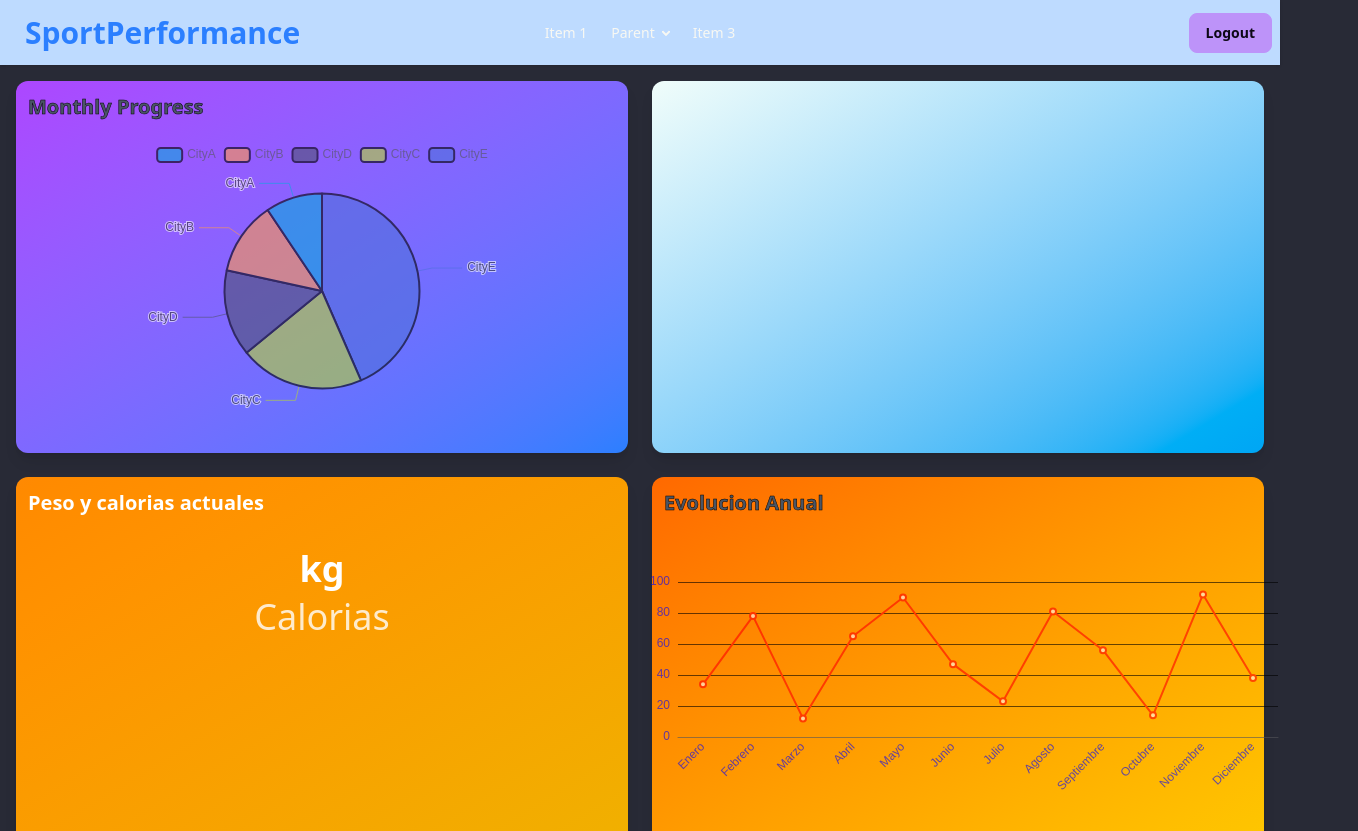
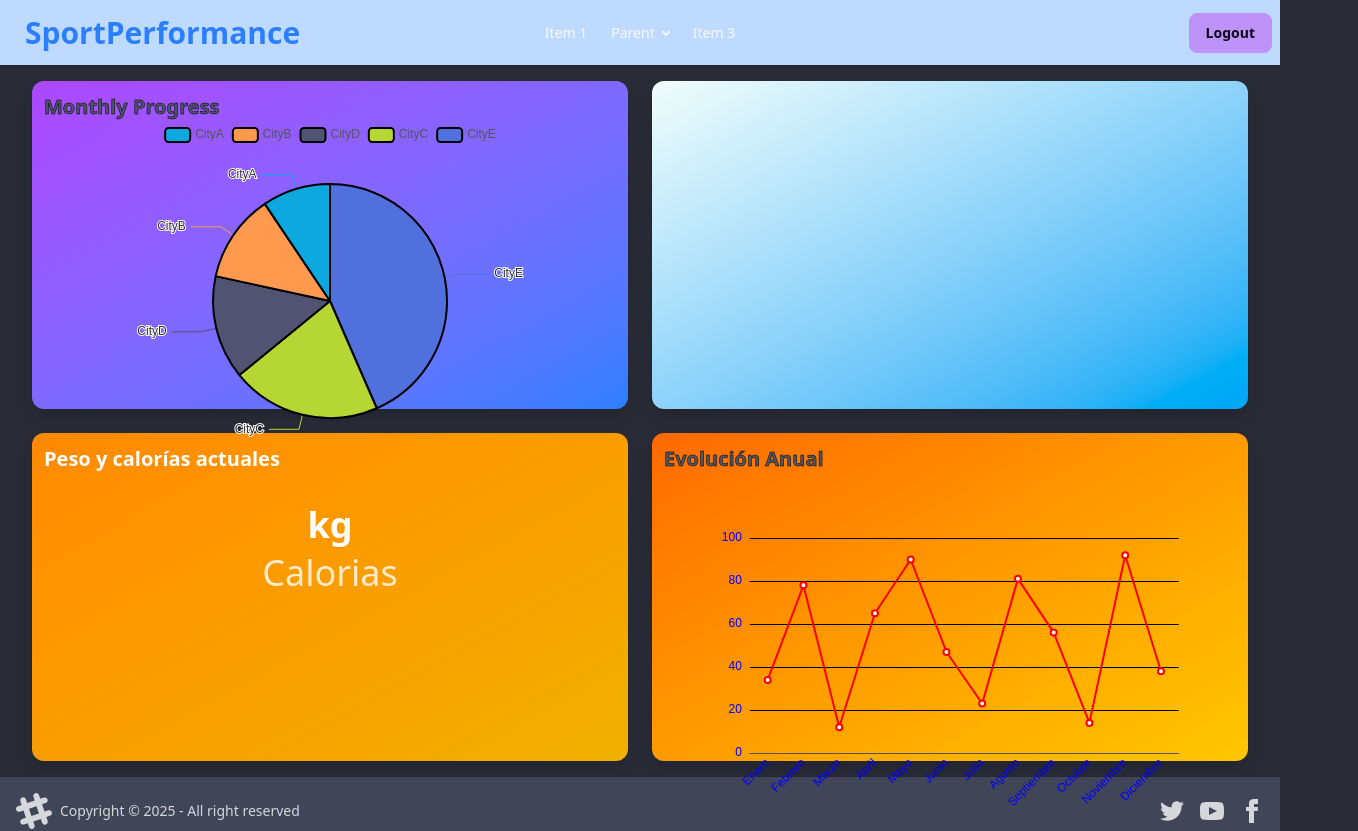
Before and after one commit to VictorCarmonaMoraza/SportPerformance2026_Front_V2, an Angular app: page /sport/user-sport/0 in a window 1280 px wide. Shown: the top 831 px of the page, 1358 px wide, since content can reach past the window. Built offline with nearby package versions, Linux system fonts and the light colour scheme.

Commit message:
Refactor de pantalla

```diff
--- a/src/app/app.html
+++ b/src/app/app.html
@@ -1,3 +1 @@
-<main class="min-h-screen flex flex-col">
-  <router-outlet />
-</main>
+<router-outlet />
--- a/src/app/shared/components/charts/charts.css
+++ b/src/app/shared/components/charts/charts.css
@@ -0,0 +1,5 @@
+:host {
+  display: block;
+  width: 100%;
+  height: 100%;
+}
--- a/src/app/shared/components/charts/charts.html
+++ b/src/app/shared/components/charts/charts.html
@@ -1 +1 @@
-<div #chart style="width: 800px;height:300px;"></div>
+<div #chart class="w-full h-full"></div>
--- a/src/app/shared/components/charts/charts.ts
+++ b/src/app/shared/components/charts/charts.ts
@@ -1,26 +1,52 @@
-import { Component, ElementRef, input, ViewChild } from '@angular/core';
+import {
+  Component,
+  ElementRef,
+  ViewChild,
+  input,
+  AfterViewInit,
+  OnDestroy
+} from '@angular/core';
 import * as echarts from 'echarts';
 
 @Component({
   selector: 'app-charts',
-  imports: [],
   templateUrl: './charts.html',
   styleUrl: './charts.css',
 })
-export class Charts {
-  @ViewChild('chart') chartElement!: ElementRef<HTMLDivElement>;
+export class Charts implements AfterViewInit, OnDestroy {
 
-  // typeGraph = input.required<string>();
-  // data = input.required<string[]>();
-  // dataSerie = input.required<number[]>();
+  @ViewChild('chart', { static: true })
+  chartElement!: ElementRef<HTMLDivElement>;
+
   options = input.required<echarts.EChartsOption>();
 
+  private chart!: echarts.ECharts;
+  private resizeObserver!: ResizeObserver;
+
   ngAfterViewInit(): void {
+    const dom = this.chartElement.nativeElement;
 
-    // 1. Initialize ECharts using the ViewChild reference
-    const chartDom = this.chartElement.nativeElement;
-    const myChart = echarts.init(chartDom);
+    this.chart = echarts.init(dom);
 
-    myChart.setOption(this.options())
+    this.chart.setOption(this.options(), {
+      notMerge: true,
+      lazyUpdate: false
+    });
+
+    // 🔥 OBSERVA CAMBIOS REALES DE TAMAÑO
+    this.resizeObserver = new ResizeObserver(() => {
+      this.chart.resize({
+        width: 'auto',
+        height: 'auto',
+        animation: { duration: 300 }
+      });
+    });
+
+    this.resizeObserver.observe(dom);
+  }
+
+  ngOnDestroy(): void {
+    this.resizeObserver?.disconnect();
+    this.chart?.dispose();
   }
 }
--- a/src/app/shared/components/evolution-by-month/evolution-by-month.html
+++ b/src/app/shared/components/evolution-by-month/evolution-by-month.html
@@ -1,4 +1,4 @@
-<div class="flex justify-center items-center mt-5">
+<div class="h-90">
   <!-- <app-chart [typeGraph]="'bar'" [data]="diasDelMes" [dataSerie]="dataSerie" /> -->
   <app-charts [options]="option" />
 </div>
--- a/src/app/shared/components/evolution-by-week/evolution-by-week.html
+++ b/src/app/shared/components/evolution-by-week/evolution-by-week.html
@@ -1,6 +1,12 @@
-<div class="flex justify-center items-center">
-  <!-- <app-chart [typeGraph]="'line'" [data]="diasSemana" [dataSerie]="dataSerie" /> -->
+<div class="h-90">
   @if(metrics().length){
   <app-charts [options]="option()!" />
   }
 </div>
+
+
+<!-- <div class="flex flex-col flex-1 min-h-0">
+  @if(metrics().length){
+  <app-charts [options]="option()!" />
+  }
+</div> -->
--- a/src/app/shared/components/evolution-by-week/evolution-by-week.ts
+++ b/src/app/shared/components/evolution-by-week/evolution-by-week.ts
@@ -126,8 +126,9 @@ export class EvolutionByWeek {
 
     return {
       tooltip: { trigger: 'item' },
+
       legend: {
-        top: 1,
+        top: 8,
         left: 'center',
         data: ['Distancia (km)', 'Velocidad media (km/h)'],
         icon: 'rect',
@@ -138,42 +139,51 @@ export class EvolutionByWeek {
           fontWeight: 'bold'
         }
       },
+
       grid: {
-        left: '3%',
-        right: '8%',
-        bottom: '7%',
-        containLabel: true
+        top: 48,
+        bottom: 36,
+        left: 24,
+        right: 40,
+        containLabel: false // 🔥 CLAVE ABSOLUTA
       },
+
       xAxis: {
         type: 'category',
         boundaryGap: false,
         data: this.daysOfWeek(),
+        axisLine: { show: false },
+        axisTick: { show: false },
         axisLabel: {
-          show: true,
-          color: '#000'
+          color: '#2c3e50',
+          margin: 14
         }
       },
+
       yAxis: [
         {
           type: 'value',
           position: 'right',
+          axisLine: { show: false },
+          axisTick: { show: false },
           axisLabel: {
             color: '#2c3e50',
             fontSize: 12,
-            fontWeight: 'bold'
+            fontWeight: 'bold',
+            margin: 10
           },
-        },
-        {
-          type: 'value',
-          position: 'right',
-          offset: 60
+          splitLine: {
+            lineStyle: {
+              color: 'rgba(0,0,0,0.08)'
+            }
+          }
         }
       ],
+
       series: [
         {
           name: 'Distancia (km)',
           type: 'line',
-
           data: this.distanciaSerie(),
           lineStyle: {
             color: '#E74C3C',
@@ -201,6 +211,7 @@ export class EvolutionByWeek {
         }
       ]
     };
+
   });
 
 
--- a/src/app/shared/components/evolution-by-year/evolution-by-year.html
+++ b/src/app/shared/components/evolution-by-year/evolution-by-year.html
@@ -1,4 +1,3 @@
-<div class="flex justify-center items-center">
-  <!-- <app-chart [typeGraph]="'line'" [data]="monthYear" [dataSerie]="dataSerieYear" [options]="optionY()" /> -->
+<div class="h-90">
   <app-charts [options]="option" />
 </div>
--- a/src/app/sportPerformance/layout/sport-layout/sport-layout.html
+++ b/src/app/sportPerformance/layout/sport-layout/sport-layout.html
@@ -1,8 +1,9 @@
-<div class="flex flex-col min-h-screen">
-  <app-navbar />
+<div class="flex min-h-screen flex-col">
+  <app-navbar></app-navbar>
 
-  <section class="flex-1 grow px-4 py-4">
+  <main class="flex-1 px-6 py-4">
     <router-outlet></router-outlet>
-  </section>
+  </main>
+
   <app-footer />
 </div>
--- a/src/app/sportPerformance/pages/user-info-page/user-info-page.html
+++ b/src/app/sportPerformance/pages/user-info-page/user-info-page.html
@@ -1,54 +1,55 @@
-<div class="grid grid-cols-1 md:grid-cols-2 md:grid-rows-2 2xl:grid-rows-2 2xl:grid-cols-2 gap-6 h-full">
+<div class="h-[calc(100vh-64px-56px)] px-2">
+  <div class="grid h-full grid-cols-1 md:grid-cols-2 grid-rows-2 gap-6">
 
     <!-- Monthly Progress -->
-  <div class="rounded-xl p-3 bg-gradient-to-br from-purple-500 to-blue-500 shadow-lg">
-    <h3 class="text-gray-600 text-xl font-semibold text-stroke-black">Monthly Progress</h3>
-
-    <div class="flex items-center justify-center text-white opacity-60">
-      <!-- <app-evolution-graph [diasDelMes]="diasDelMes" /> -->
+    <div class="rounded-xl p-3 bg-gradient-to-br from-purple-500 to-blue-500 shadow-lg flex flex-col">
+      <h3 class="text-gray-600 text-xl font-semibold text-stroke-black">
+        Monthly Progress
+      </h3>
+      <div class="flex-1 min-h-0">
         <app-evolution-by-month />
       </div>
     </div>
 
-  <!-- Weekly Frequency -->
-  <div class="rounded-xl p-3 bg-gradient-to-br from-teal-50 to-sky-500 shadow-lg">
-    <h2 class="text-gray-600 text-xl font-semibold text-stroke-black">{{ title }}</h2>
-
-    <div class=" flex items-center justify-center text-white opacity-60">
-      <!-- <app-evolution-graph [diasDelMes]="diasDelMes" /> -->
+    <!-- Weekly -->
+    <div class="rounded-xl p-3 bg-gradient-to-br from-teal-50 to-sky-500 shadow-lg flex flex-col">
+      <h2 class="text-gray-600 text-xl font-semibold text-stroke-black">
+        {{ title }}
+      </h2>
+      <div class="flex-1 min-h-0">
         <app-evolution-by-week />
       </div>
     </div>
 
-  <!-- Training Volume -->
+    <!-- Peso -->
     <div class="rounded-xl p-3 bg-gradient-to-br from-orange-400 to-yellow-500 shadow-lg">
-    <h2 class="text-white text-xl font-semibold mb-3">Peso y calorias actuales</h2>
+      <h2 class="text-white text-xl font-semibold mb-3">
+        Peso y calorías actuales
+      </h2>
 
-    <div class="text-6xl font-bold text-white text-center">{{ultimoPeso()}}<span class="text-4xl">
-        kg</span></div>
-    <h3 class="text-4xl text-white mt-2 opacity-80 text-center">{{ultimasCalorias()}} Calorias</h3>
-    <h1 class="text-4xl text-white mt-2 opacity-80 text-center">{{ultimaFecha()}}</h1>
+
+      <div class="flex-1 flex flex-col items-center justify-center">
+        <div class="text-6xl font-bold text-white text-center ">
+          {{ ultimoPeso() }} <span class="text-4xl">kg</span>
+        </div>
+        <h3 class="text-4xl text-white mt-2 opacity-80 text-center">
+          {{ ultimasCalorias() }} Calorias
+        </h3>
+        <h1 class="text-4xl text-white mt-2 opacity-80 text-center">
+          {{ ultimaFecha() }}
+        </h1>
+      </div>
     </div>
 
     <!-- Anual -->
-  <div class="rounded-xl p-3 bg-gradient-to-br from-orange-500 to-yellow-400 shadow-lg">
-    <h2 class="text-gray-600 text-xl font-semibold text-stroke-black">Evolucion Anual</h2>
-
-    <div class=" flex items-center justify-center text-white opacity-60">
-      <!-- <app-evolution-graph [diasDelMes]="diasDelMes" /> -->
+    <div class="rounded-xl p-3 bg-gradient-to-br from-orange-500 to-yellow-400 shadow-lg flex flex-col">
+      <h2 class="text-gray-600 text-xl font-semibold text-stroke-black">
+        Evolución Anual
+      </h2>
+      <div class="flex-1 min-h-0">
         <app-evolution-by-year />
       </div>
     </div>
 
-  <!-- Habits Right -->
-  <!-- <div class="rounded-xl p-3 bg-gradient-to-br from-blue-500 to-indigo-500 shadow-lg">
-    <h2 class="text-white text-xl font-semibold">Habits</h2>
-
-    <div class="space-y-2 text-white">
-      <p class="flex items-center gap-2 text-lg">🌙 6.8 h</p>
-      <p class="flex items-center gap-2 text-lg">✔️ 3 / 4</p>
-      <p class="opacity-80 text-sm">Completed</p>
   </div>
-  </div> -->
-
 </div>
```
Lines whose indentation alone changed are shown as unchanged.
